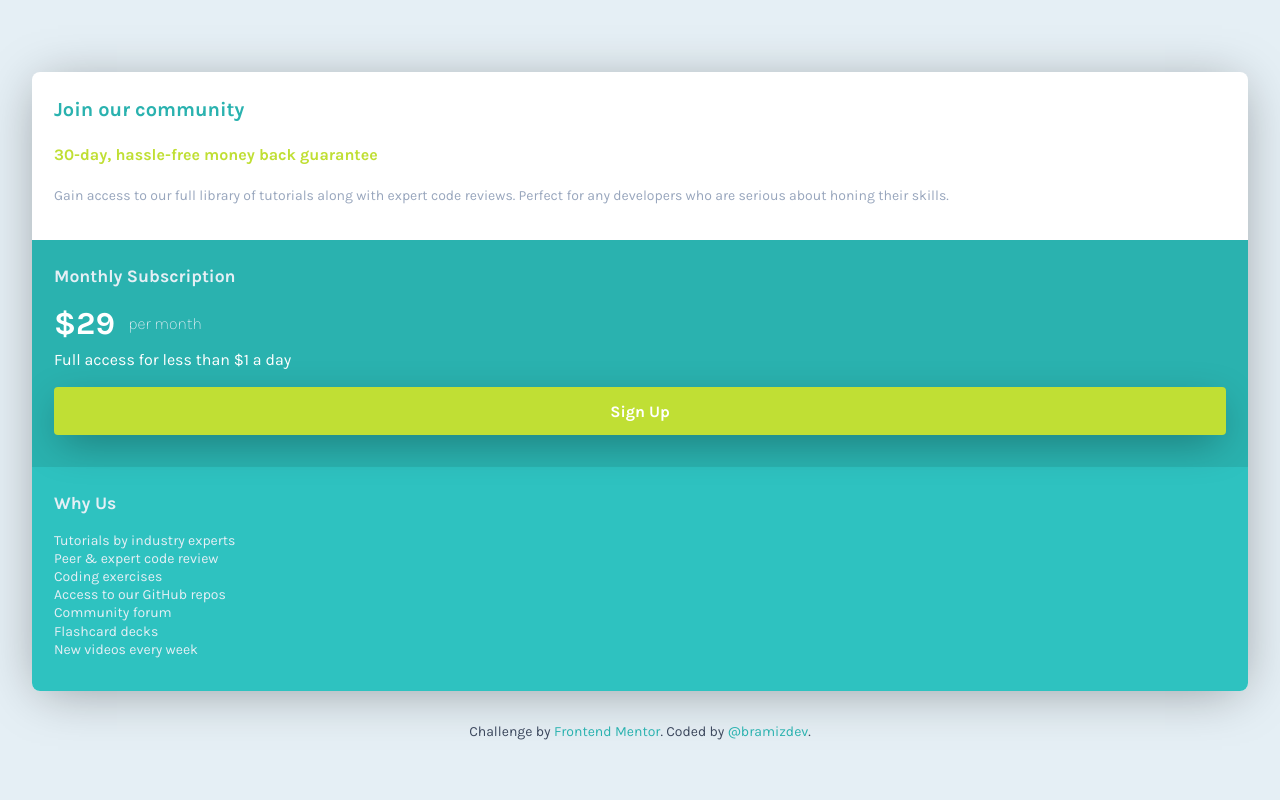
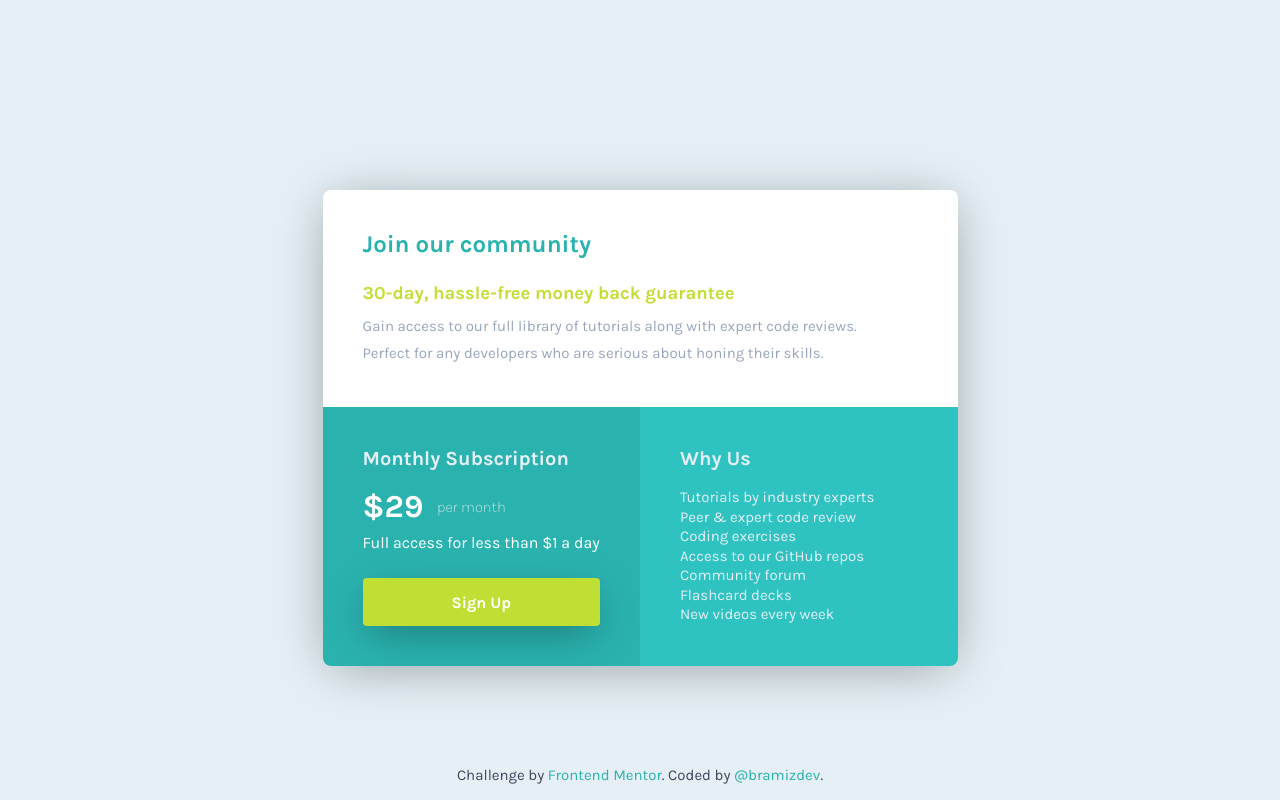
Before and after one commit to bramizdev/fem-single-price-grid-component, a plain HTML site: page index.html in a window 1280 px wide. Drawn offline with Linux system fonts and the light colour scheme.

Commit message:
Finish desktop view

```diff
--- a/index.html
+++ b/index.html
@@ -32,17 +32,16 @@
       <h1 class="visually-hidden">Single price grid component</h1>
       <div class="banner">
         <article class="banner__article join">
-          <h2 class="join__title title">Join our community</h2>
-          <div class="flex-group">
-            <h3 class="join__subtitle">
-              30-day, hassle-free money back guarantee
-            </h3>
-            <p class="join__description">
-              Gain access to our full library of tutorials along with expert
-              code reviews. Perfect for any developers who are serious about
-              honing their skills.
-            </p>
-          </div>
+          <h2 class="join__title">Join our community</h2>
+
+          <h3 class="join__subtitle">
+            30-day, hassle-free money back guarantee
+          </h3>
+          <p class="join__description">
+            Gain access to our full library of tutorials along with expert code
+            reviews. Perfect for any developers who are serious about honing
+            their skills.
+          </p>
         </article>
         <article class="banner__article pricing">
           <div class="flex-group">
--- a/styles/styles.css
+++ b/styles/styles.css
@@ -1,6 +1,7 @@
 /* Custom properties */
 :root {
   --clr-primary-300: hsl(71, 73%, 54%);
+  --clr-primary-350: hsl(71, 73%, 44%);
   --clr-primary-400: hsl(179, 62%, 47%);
   --clr-primary-500: hsl(179, 62%, 43%);
   --clr-primary-600: hsl(179, 62%, 33%);
@@ -14,6 +15,7 @@
 
   --fs-500: 0.875rem;
   --fs-600: 1rem;
+  --fs-650: 1.15rem;
   --fs-700: 1.1rem;
   --fs-800: 1.25rem;
   --fs-900: 2rem;
@@ -21,6 +23,14 @@
   --fw-200: 200;
   --fw-400: 400;
   --fw-700: 700;
+}
+
+@media screen {
+  :root {
+    --fs-500: 0.9375rem;
+    --fs-700: 1.25rem;
+    --fs-800: 1.5rem;
+  }
 }
 
 /* CSS Reset */
@@ -127,15 +137,22 @@ a {
 }
 
 .title {
-  --fs-700: 1.1rem;
   font-size: var(--fs-700);
   font-weight: var(--fw-700);
 }
 
 .flex-group {
+  --spacing: 1.15rem;
+
   display: flex;
   flex-direction: column;
-  gap: 1.15rem;
+  gap: var(--spacing);
+}
+
+@media (min-width: 40.5rem) {
+  .flex-group {
+    --spacing: 1.15rem;
+  }
 }
 
 .btn {
@@ -149,6 +166,18 @@ a {
   box-shadow: 0px 12px 40px -7px rgba(0, 0, 0, 0.35);
   -webkit-box-shadow: 0px 12px 40px -7px rgba(0, 0, 0, 0.35);
   -moz-box-shadow: 0px 12px 40px -7px rgba(0, 0, 0, 0.35);
+  transition: background-color 0.2s ease;
+}
+
+@media (min-width: 40.5rem) {
+  .btn {
+    margin-top: 0.5rem;
+  }
+}
+
+.btn:is(:hover, :focus) {
+  background-color: var(--clr-primary-350);
+  outline: transparent;
 }
 
 /* General styling */
@@ -159,6 +188,15 @@ body {
   font-family: var(--ff-base);
   font-size: var(--fs-500);
   background-color: var(--clr-neutral-200);
+}
+
+@media (min-width: 40.5rem) {
+  body {
+    --padding-body: 0;
+
+    display: grid;
+    place-items: center;
+  }
 }
 
 footer {
@@ -174,6 +212,14 @@ footer {
   text-align: center;
 }
 
+@media (min-width: 40.5rem) {
+  footer {
+    width: 100%;
+    position: absolute;
+    bottom: 0;
+  }
+}
+
 footer a {
   color: var(--clr-primary-500);
   transition: color, text-decoration;
@@ -181,6 +227,7 @@ footer a {
 }
 
 footer a:is(:hover, :focus) {
+  outline: transparent;
   color: var(--clr-primary-600);
   text-decoration: underline;
 }
@@ -190,16 +237,38 @@ footer a:is(:hover, :focus) {
   background-color: var(--clr-neutral-100);
   border-radius: 0.5rem;
   overflow: hidden;
+  max-width: 19.375rem;
+  margin: auto;
   box-shadow: 0px 6px 50px -8px rgba(0, 0, 0, 0.37);
   -webkit-box-shadow: 0px 6px 50px -8px rgba(0, 0, 0, 0.37);
   -moz-box-shadow: 0px 6px 50px -8px rgba(0, 0, 0, 0.37);
+}
+
+@media (min-width: 40.5rem) {
+  .banner {
+    display: grid;
+    grid-template-columns: repeat(2, 1fr);
+    max-width: 39.6875rem;
+  }
 }
 
 .banner__article {
   padding: 1.65rem 1.375rem 2rem 1.375rem;
 }
 
+@media (min-width: 40.5rem) {
+  .banner__article {
+    padding: 2.5rem;
+  }
+}
+
 /* Join card */
+@media (min-width: 40.5rem) {
+  .join {
+    grid-column: 1 / -1;
+  }
+}
+
 .join__title {
   font-size: var(--fs-800);
   color: var(--clr-primary-500);
@@ -208,12 +277,18 @@ footer a:is(:hover, :focus) {
 
 .join__subtitle {
   color: var(--clr-primary-300);
-  font-size: var(--fs-600);
+  font-size: var(--fs-650);
+  padding-bottom: 0.55rem;
 }
 
 .join__description {
   line-height: 1.8;
   color: var(--clr-neutral-300);
+}
+@media (min-width: 40.5rem) {
+  .join__description {
+    padding-right: 1rem;
+  }
 }
 
 /* Pricing card */
@@ -234,7 +309,7 @@ footer a:is(:hover, :focus) {
 .pricing__option {
   color: var(--clr-neutral-200);
   font-weight: var(--fw-200);
-  font-size: var(--fs-600);
+  font-size: var(--fs-500);
   display: flex;
   gap: 0.85rem;
   align-items: center;
```
